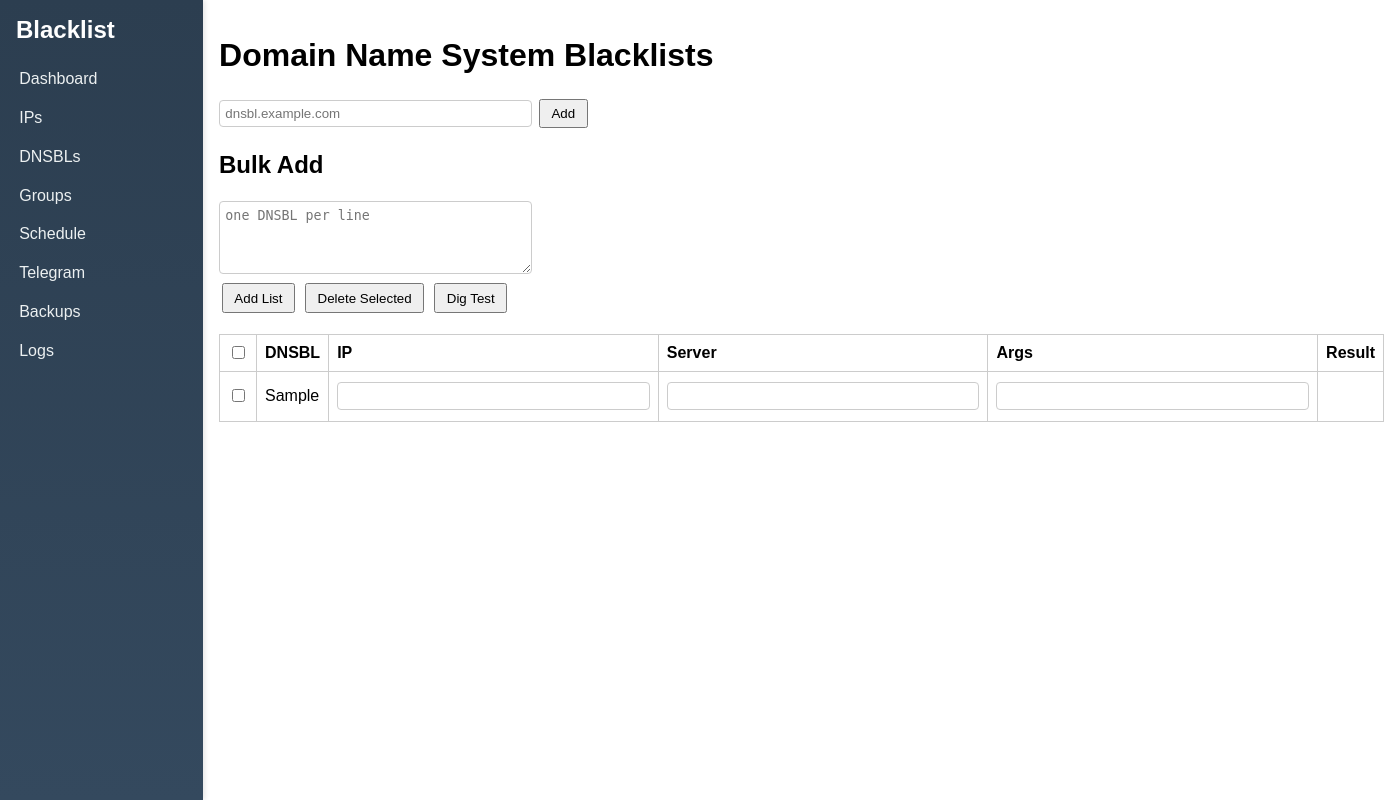
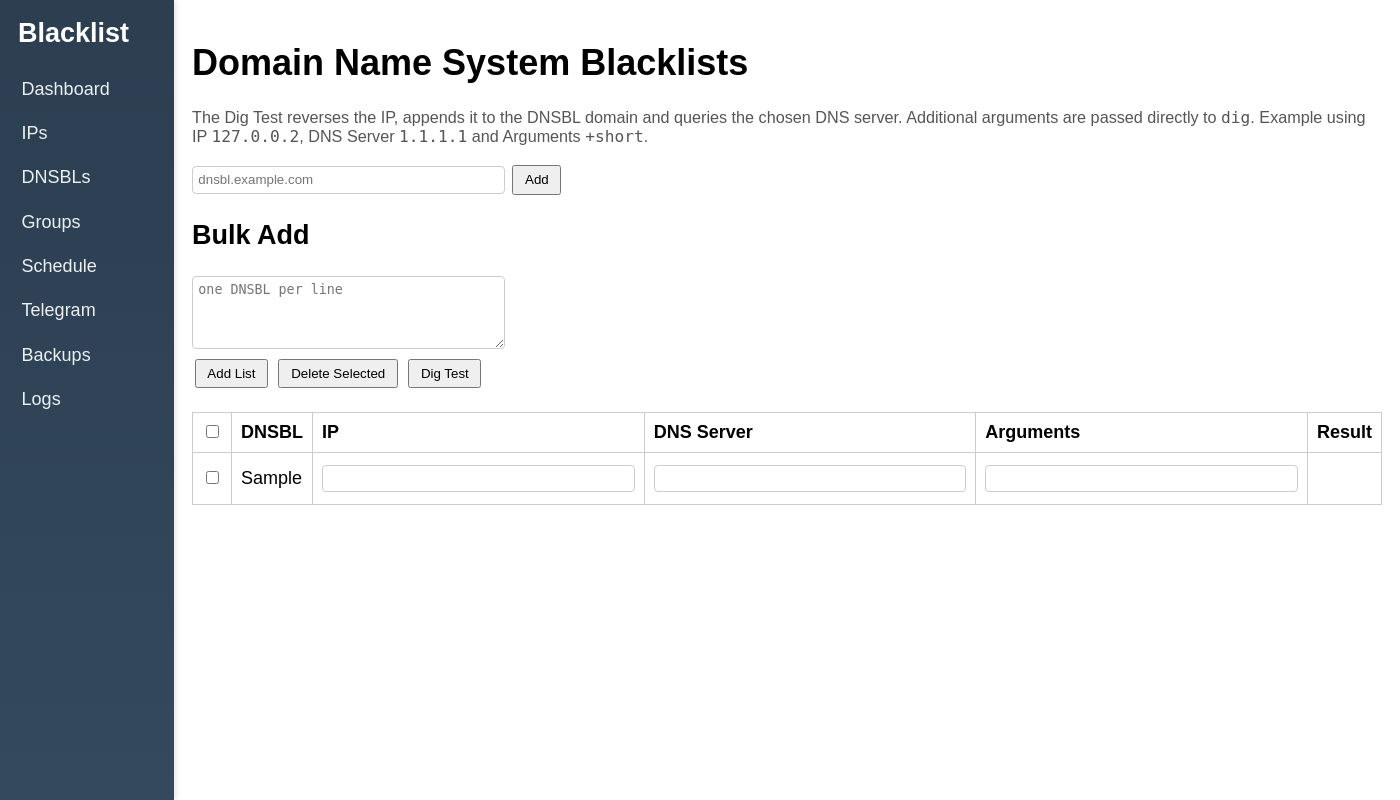
Before and after one commit to Lavine12/Bash, a Flask app: page /dnsbls in a window 1400 px wide. Run offline with Flask 3, Linux system fonts and the light colour scheme; tables that the repository leaves empty hold one stand-in row (values such as "Sample post").

Commit message:
Improve DNSBL dig persistence and UI

```diff
--- a/blacklist_monitor/static/script.js
+++ b/blacklist_monitor/static/script.js
@@ -232,4 +232,20 @@ window.addEventListener('load', function() {
     });
     updateText();
   });
+
+  // Persist dig test fields across visits
+  document.querySelectorAll('input[name^="dig_ip_"],
+                           input[name^="dig_server_"],
+                           input[name^="dig_arg_"]').forEach(function(inp) {
+    var key = 'cache_' + inp.name;
+    var saved = localStorage.getItem(key);
+    if (!inp.value && saved) {
+      inp.value = saved;
+    } else if (inp.value) {
+      localStorage.setItem(key, inp.value);
+    }
+    inp.addEventListener('input', function() {
+      localStorage.setItem(key, this.value);
+    });
+  });
 });
--- a/blacklist_monitor/static/style.css
+++ b/blacklist_monitor/static/style.css
@@ -1,7 +1,7 @@
 body {
     font-family: Arial, sans-serif;
     margin: 0;
-    font-size: 16px;
+    font-size: 18px;
 }
 
 .container {
@@ -231,11 +231,12 @@ button, input[type="submit"] {
 
 .dropdown-details summary {
     padding: 0.4em;
-    width: 150px;
+    min-width: 150px;
     border: 1px solid #ccc;
     border-radius: 4px;
     cursor: pointer;
     list-style: none;
+    display: inline-block;
 }
 
 .dropdown-details div {
@@ -246,6 +247,7 @@ button, input[type="submit"] {
     max-height: 200px;
     overflow-y: auto;
     z-index: 10;
+    min-width: 150px;
 }
 
 .type-label {
--- a/blacklist_monitor/templates/dnsbls.html
+++ b/blacklist_monitor/templates/dnsbls.html
@@ -1,6 +1,7 @@
 {% extends 'base.html' %}
 {% block content %}
 <h1>Domain Name System Blacklists</h1>
+<p class="small-note">The Dig Test reverses the IP, appends it to the DNSBL domain and queries the chosen DNS server. Additional arguments are passed directly to <code>dig</code>. Example using IP <code>127.0.0.2</code>, DNS Server <code>1.1.1.1</code> and Arguments <code>+short</code>.</p>
 <form method="post">
     <input type="text" name="dnsbl" placeholder="dnsbl.example.com" required class="telegram-input">
     <input type="submit" value="Add">
@@ -18,17 +19,17 @@
             <th><input type="checkbox" onclick="toggleAll(this)"></th>
             <th>DNSBL</th>
             <th>IP</th>
-            <th>Server</th>
-            <th>Args</th>
+            <th>DNS Server</th>
+            <th>Arguments</th>
             <th>Result</th>
         </tr>
         {% for dnsbl in dnsbls %}
         <tr>
             <td><input type="checkbox" name="dnsbl_id" value="{{ dnsbl[0] }}"></td>
             <td>{{ dnsbl[1] }}</td>
-            <td><input type="text" name="dig_ip_{{ dnsbl[0] }}" class="telegram-input" value="{{ request.form.get('dig_ip_' ~ dnsbl[0], '') }}"></td>
-            <td><input type="text" name="dig_server_{{ dnsbl[0] }}" class="telegram-input" value="{{ request.form.get('dig_server_' ~ dnsbl[0], '') }}"></td>
-            <td><input type="text" name="dig_arg_{{ dnsbl[0] }}" class="telegram-input" value="{{ request.form.get('dig_arg_' ~ dnsbl[0], '') }}"></td>
+            <td><input type="text" name="dig_ip_{{ dnsbl[0] }}" class="telegram-input dig-field" value="{{ request.form.get('dig_ip_' ~ dnsbl[0], '') }}"></td>
+            <td><input type="text" name="dig_server_{{ dnsbl[0] }}" class="telegram-input dig-field" value="{{ request.form.get('dig_server_' ~ dnsbl[0], '') }}"></td>
+            <td><input type="text" name="dig_arg_{{ dnsbl[0] }}" class="telegram-input dig-field" value="{{ request.form.get('dig_arg_' ~ dnsbl[0], '') }}"></td>
             <td>{{ dig_results[dnsbl[0]] if dig_results and dnsbl[0] in dig_results else '' }}</td>
         </tr>
         {% endfor %}
```
